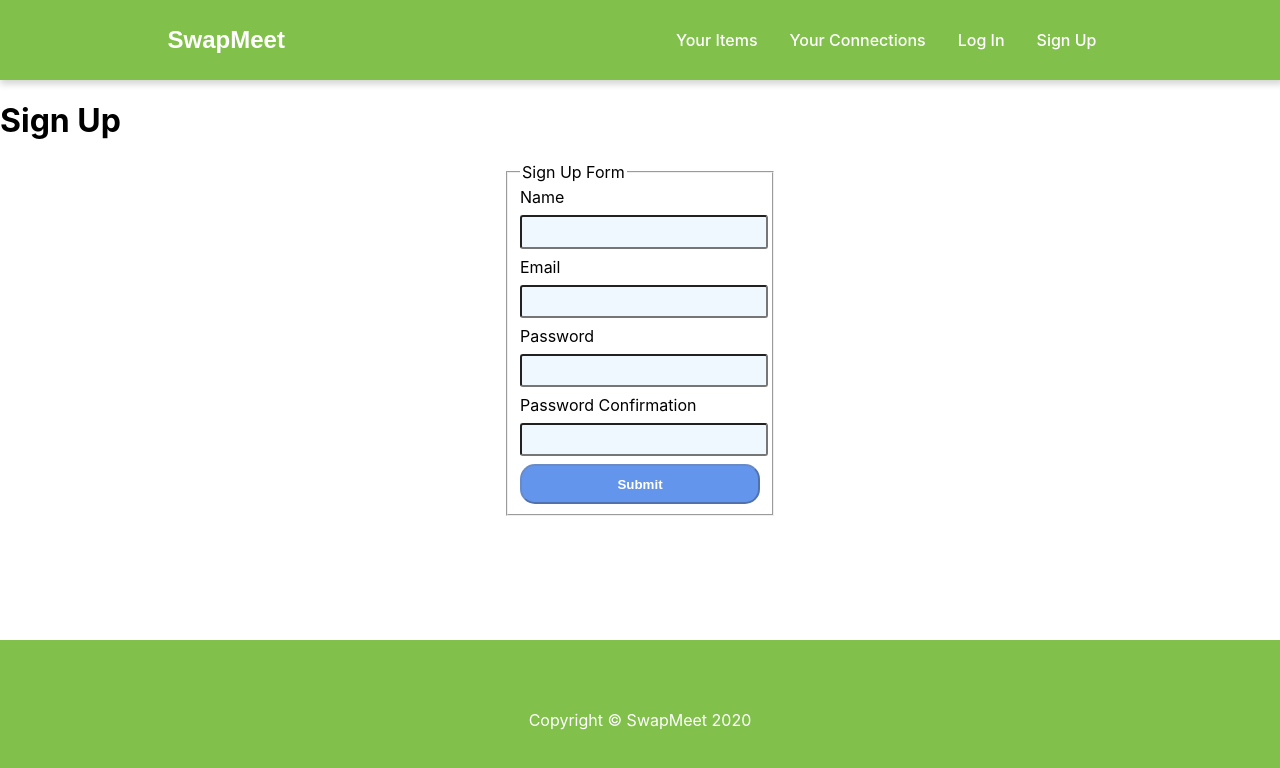
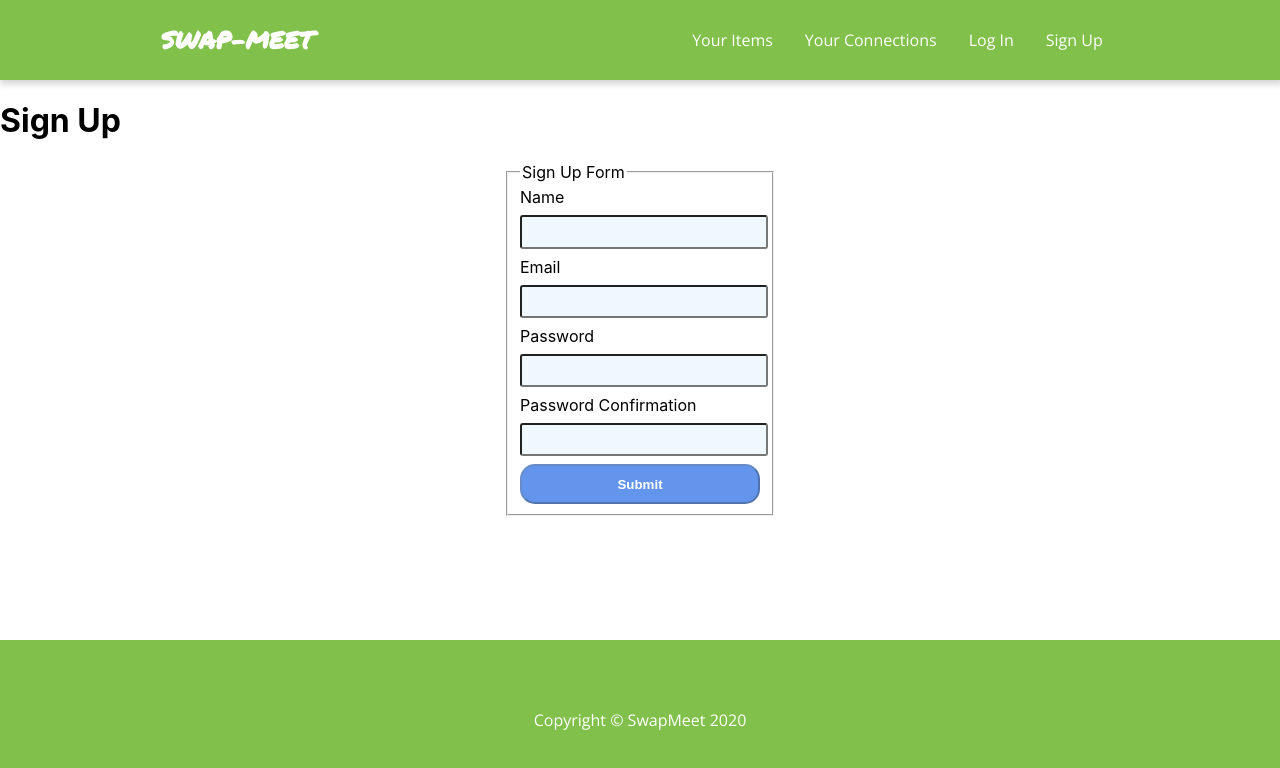
Before and after one commit to thomasdahlberg/swap-meet, a React (Create React App) app in the folder swap-meet/: page /signup in a window 1280 px wide. Shown: the top 768 px of the page. Built offline with nearby package versions, Linux system fonts and the light colour scheme.

Commit message:
adds google fonts

```diff
--- a/swap-meet/public/index.html
+++ b/swap-meet/public/index.html
@@ -2,8 +2,8 @@
 <html lang="en">
   <head>
     <meta charset="utf-8" />
-    <!-- <link rel="icon" href="%PUBLIC_URL%/favicon.ico" /> -->
-    <meta name="viewport" content="width=device-width, initial-scale=1" />
+    <link rel="icon" href="%PUBLIC_URL%/favicon.ico" />
+    <link href="https://fonts.googleapis.com/css?family=Open+Sans|Permanent+Marker&display=swap" rel="stylesheet">    <meta name="viewport" content="width=device-width, initial-scale=1" />
     <meta name="theme-color" content="#000000" />
     <meta
       name="description"
--- a/swap-meet/src/components/Footer/Footer.module.css
+++ b/swap-meet/src/components/Footer/Footer.module.css
@@ -5,4 +5,5 @@
     color: #ffffff;
     height: 10rem;
     background-color: #81C14B;
+    font-family: 'Open Sans', serif;
 }
--- a/swap-meet/src/components/Navbar/Navbar.jsx
+++ b/swap-meet/src/components/Navbar/Navbar.jsx
@@ -7,7 +7,7 @@ const Navbar = (props) => {
     return (
         <nav className={styles.navbar}>
             <Link to="/">
-                <h1>SwapMeet</h1>
+                <h1>SWAP-MEET</h1>
             </Link>
             <ul>
                 <li>
--- a/swap-meet/src/components/Navbar/Navbar.module.css
+++ b/swap-meet/src/components/Navbar/Navbar.module.css
@@ -12,6 +12,7 @@
     list-style: none;
   }
   .navbar ul li {
+    font-family: 'Open Sans', serif;
     font-weight: 500;
     margin: 1rem;
   }
@@ -20,8 +21,9 @@
   }
 
   .navbar h1 {
-    font-family: 'Lacquer', sans-serif;
+    font-family: 'Permanent Marker', sans-serif;
   }
+
   .navbar a {
     text-decoration: none;
     color: #ffffff;
```
